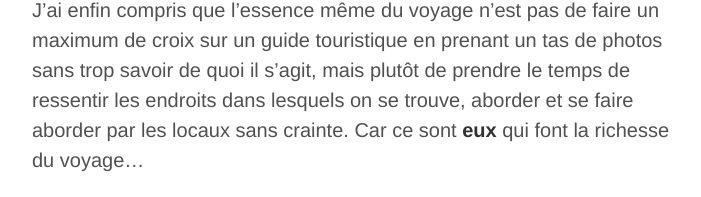
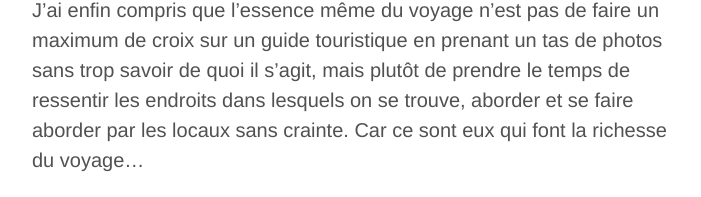
Before and after one commit to crossingborders/crossingborders.github.io, a Jekyll site: the page built from _posts/2014-06-25-Bali-la-paisible.md, in a window 1280 px wide and 900 px high, scrolled down 5229 px. Shown: the part 684-881 px from the top of the window, without its empty margins (288-989 px from the left). Built offline with Jekyll 4.4.1, drawn with Linux system fonts in a browser that asks for light colours; Markdown is read by kramdown in place of the engine named in the settings.

Commit message:
Update 2014-06-25-Bali-la-paisible.md

```diff
--- a/_posts/2014-06-25-Bali-la-paisible.md
+++ b/_posts/2014-06-25-Bali-la-paisible.md
@@ -123,4 +123,4 @@ J'ai rencontré des voyageurs fort sympathiques.
 
 J'ai râlé et pesté contre cette nouvelle blessure qui ne veut pas guérir. Aujourd'hui, je me dis qu'elle m'aura forcée à me poser, à arrêter de courir pour tout voir sans rien voir.
 
-J'ai enfin compris que l'essence même du voyage n'est pas de faire un maximum de croix sur un guide touristique en prenant un tas de photos sans trop savoir de quoi il s'agit, mais plutôt de prendre le temps de ressentir les endroits dans lesquels on se trouve, aborder et se faire aborder par les locaux sans crainte. Car ce sont **eux** qui font la richesse du voyage...
+J'ai enfin compris que l'essence même du voyage n'est pas de faire un maximum de croix sur un guide touristique en prenant un tas de photos sans trop savoir de quoi il s'agit, mais plutôt de prendre le temps de ressentir les endroits dans lesquels on se trouve, aborder et se faire aborder par les locaux sans crainte. Car ce sont eux qui font la richesse du voyage...
```
